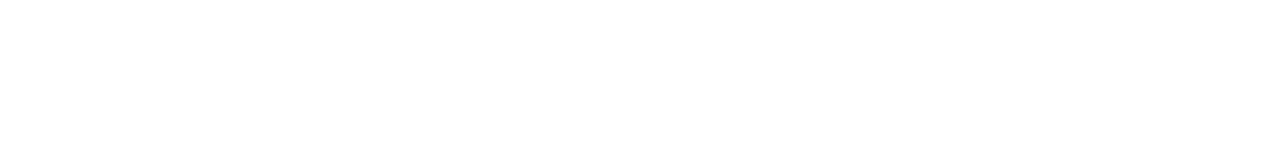
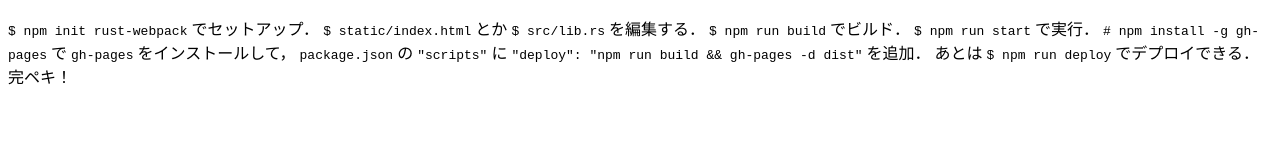
Before and after one commit to fiveseven-lambda/wasm-sandbox, a website built with webpack: page static/index.html in a window 1280 px wide. Built offline with nearby package versions, Linux system fonts and the light colour scheme.

Commit message:
index.html にメモ

```diff
--- a/static/index.html
+++ b/static/index.html
@@ -5,6 +5,18 @@
     <title>My Rust + Webpack project!</title>
   </head>
   <body>
+    <p>
+      <code>$ npm init rust-webpack</code> でセットアップ．
+      <code>$ static/index.html</code> とか
+      <code>$ src/lib.rs</code> を編集する．
+      <code>$ npm run build</code> でビルド．
+      <code>$ npm run start</code> で実行．
+      <code># npm install -g gh-pages</code> で
+      <code>gh-pages</code> をインストールして，
+      <code>package.json</code> の <code>"scripts"</code> に
+      <code>"deploy": "npm run build && gh-pages -d dist"</code> を追加．
+      あとは <code>$ npm run deploy</code> でデプロイできる．完ペキ！
+    </p>
     <script src="index.js"></script>
   </body>
 </html>
```
